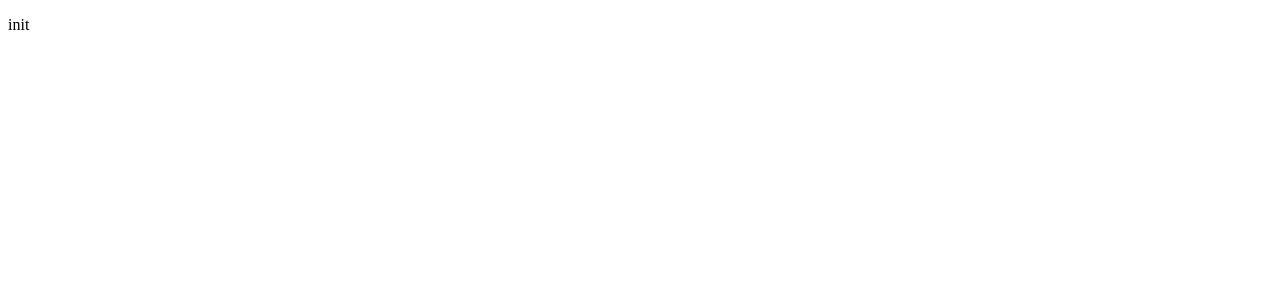
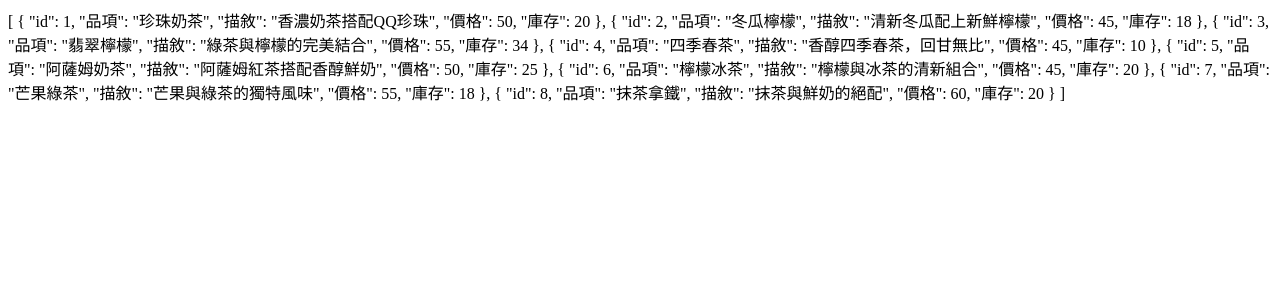
Before and after one commit to duchi321/Vue_Week_1_Lesson, a Vue app: page / in a window 1280 px wide. Shown: the top 300 px of the page. Built offline with nearby package versions, Linux system fonts and the light colour scheme.

Commit message:
create menu data

```diff
--- a/src/App.vue
+++ b/src/App.vue
@@ -1,7 +1,67 @@
-<script setup></script>
+<script setup>
+import { ref } from 'vue'
+const menu = ref([
+  {
+    id: 1,
+    品項: '珍珠奶茶',
+    描敘: '香濃奶茶搭配QQ珍珠',
+    價格: 50,
+    庫存: 20
+  },
+  {
+    id: 2,
+    品項: '冬瓜檸檬',
+    描敘: '清新冬瓜配上新鮮檸檬',
+    價格: 45,
+    庫存: 18
+  },
+  {
+    id: 3,
+    品項: '翡翠檸檬',
+    描敘: '綠茶與檸檬的完美結合',
+    價格: 55,
+    庫存: 34
+  },
+  {
+    id: 4,
+    品項: '四季春茶',
+    描敘: '香醇四季春茶，回甘無比',
+    價格: 45,
+    庫存: 10
+  },
+  {
+    id: 5,
+    品項: '阿薩姆奶茶',
+    描敘: '阿薩姆紅茶搭配香醇鮮奶',
+    價格: 50,
+    庫存: 25
+  },
+  {
+    id: 6,
+    品項: '檸檬冰茶',
+    描敘: '檸檬與冰茶的清新組合',
+    價格: 45,
+    庫存: 20
+  },
+  {
+    id: 7,
+    品項: '芒果綠茶',
+    描敘: '芒果與綠茶的獨特風味',
+    價格: 55,
+    庫存: 18
+  },
+  {
+    id: 8,
+    品項: '抹茶拿鐵',
+    描敘: '抹茶與鮮奶的絕配',
+    價格: 60,
+    庫存: 20
+  }
+])
+</script>
 
 <template>
-  <p>init</p>
+  {{ menu }}
 </template>
 
 <style scoped></style>
```
